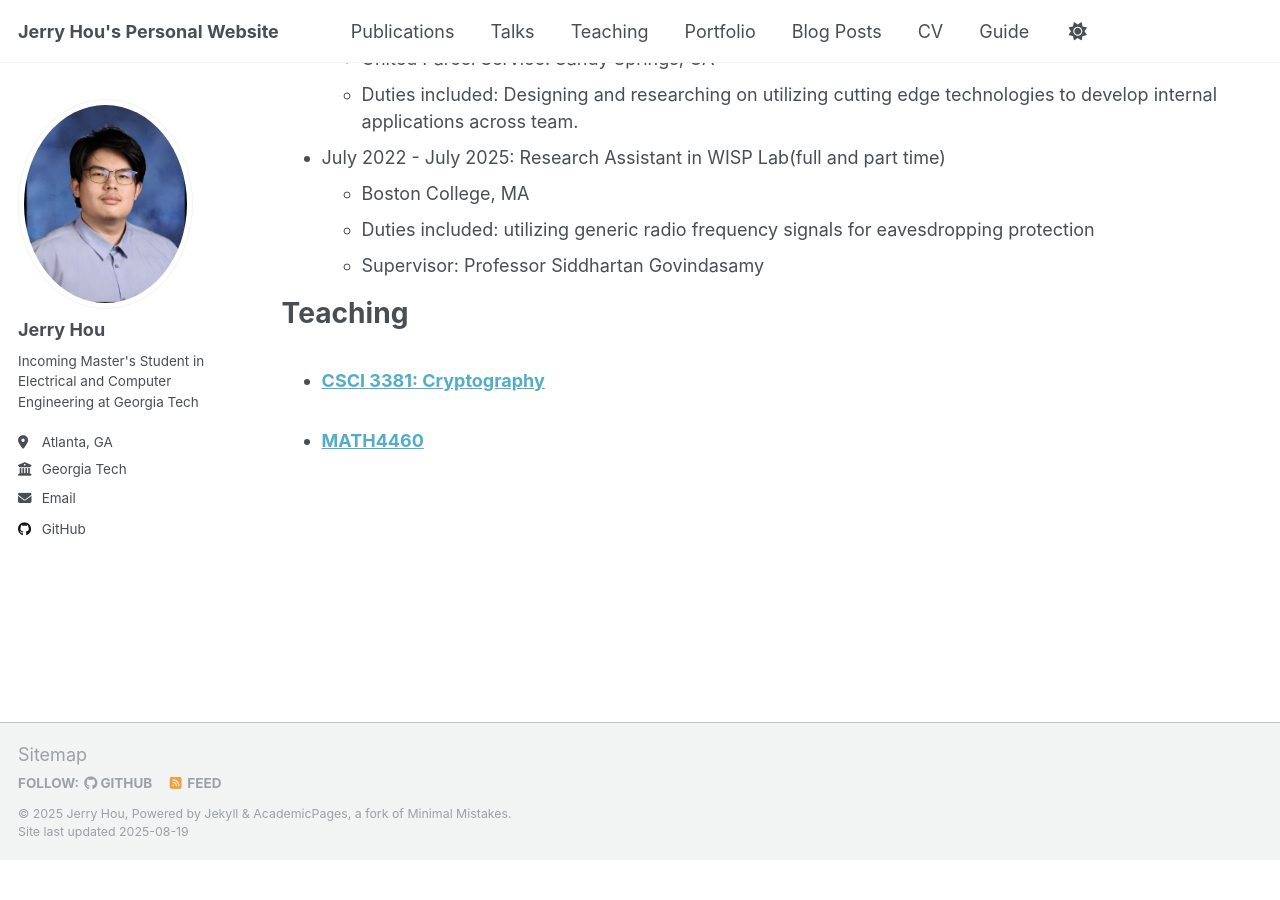
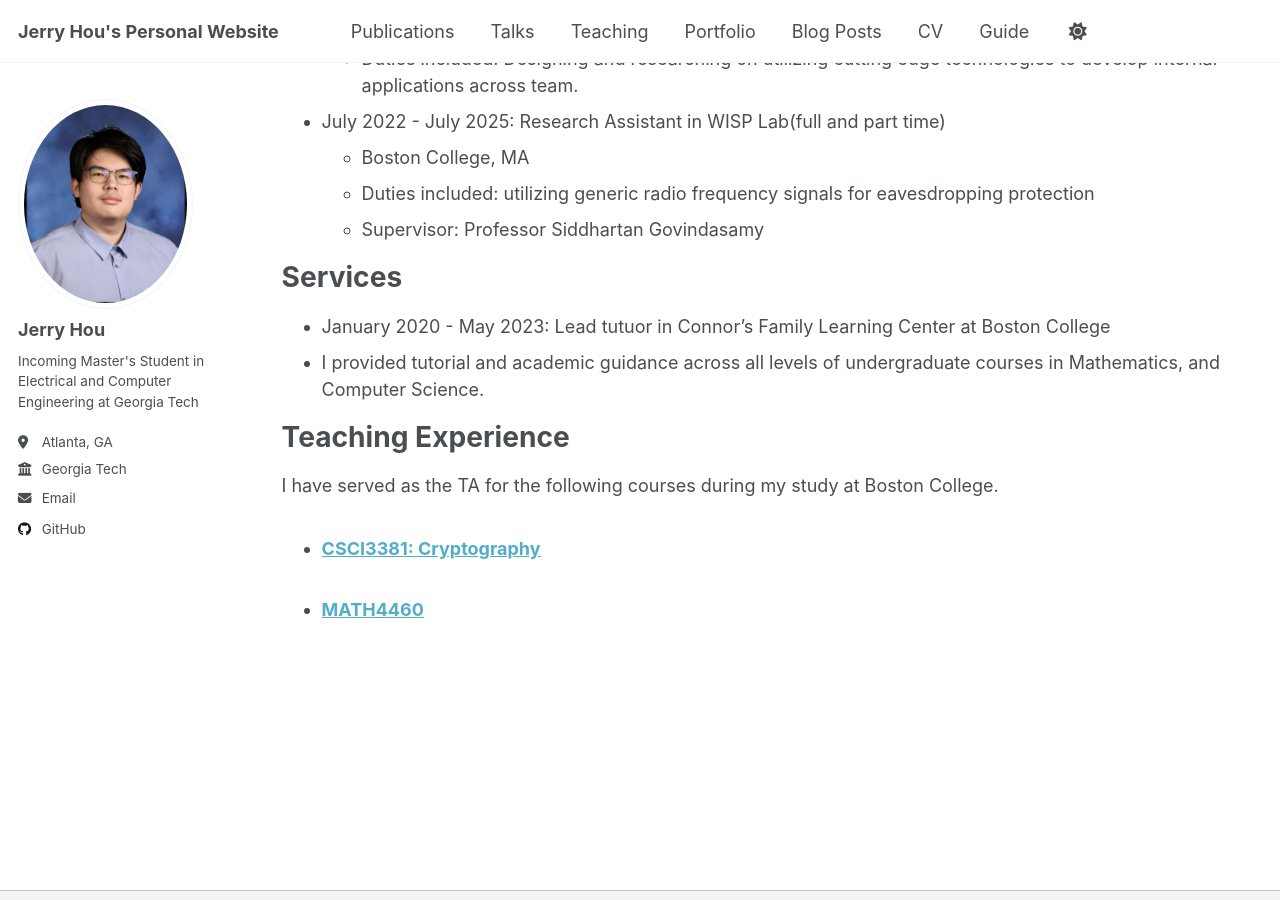
Before and after one commit to huidonghou/huidonghou.github.io, a Jekyll site: the page built from _pages/cv.md, in a window 1280 px wide and 900 px high, scrolled down 524 px. Built offline with Jekyll 4.4.1, drawn with Linux system fonts in a browser that asks for light colours; a script that is not in the unit is left out; before the commit the page ends 1384 px from its top, so only the background shows below that.

Commit message:
More update on cv

```diff
--- a/_data/cv.json
+++ b/_data/cv.json
@@ -62,7 +62,7 @@
   ],
   "teaching": [
     {
-      "course": "CSCI 3381: Cryptography",
+      "course": "CSCI3381: Cryptography",
       "institution": "Department of Computer Science, Boston College",
       "date": "Spring 2023",
       "role": "Teaching Assistant",
--- a/_pages/cv.md
+++ b/_pages/cv.md
@@ -11,7 +11,6 @@ redirect_from:
 
 Education
 ======
-*
 * M.S. in Electrical Engineering, Georgia Tech, Atlanta, GA, 2027(expected)
 * B.S. in Mathematics, Computer Science, Boston College, MA, 2023
   * Dual Deparment Honor, and Scholar of College Recipient in Morrissey College of Arts and Sciences
@@ -33,13 +32,14 @@ Work experience
   * Duties included: utilizing generic radio frequency signals for eavesdropping protection
   * Supervisor: Professor Siddhartan Govindasamy
 
+Services
+======
+* January 2020 - May 2023: Lead tutuor in Connor's Family Learning Center at Boston College
+ * I provided tutorial and academic guidance across all levels of undergraduate courses in Mathematics, and Computer Science.
 
-Teaching
+Teaching Experience
 ======
+  I have served as the TA for the following courses during my study at Boston College.
   <ul>{% for post in site.teaching reversed %}
     {% include archive-single-cv.html %}
   {% endfor %}</ul>
-
-<!-- Service and leadership
-======
-* Currently signed in to 43 different slack teams -->
--- a/_teaching/2014-spring-teaching-1.md
+++ b/_teaching/2014-spring-teaching-1.md
@@ -1,5 +1,5 @@
 ---
-title: "CSCI 3381: Cryptography"
+title: "CSCI3381: Cryptography"
 collection: Teaching Assistant
 type: "Undergraduate course"
 permalink: /teaching/2014-spring-teaching-1
```
Also changed, not shown: other parts of _teaching/2014-spring-teaching-1.md (+2 -0 lines), _teaching/2015-spring-teaching-2.md (+2 -0 lines).
